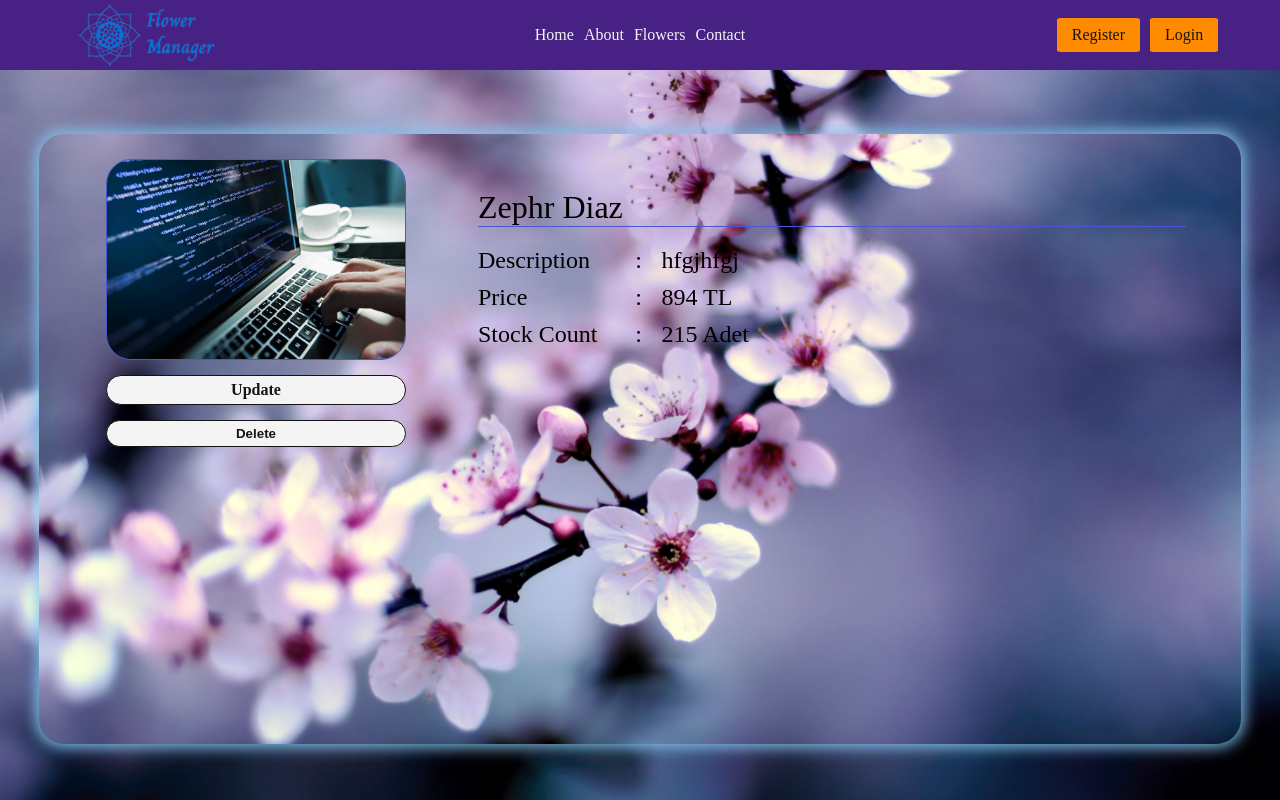
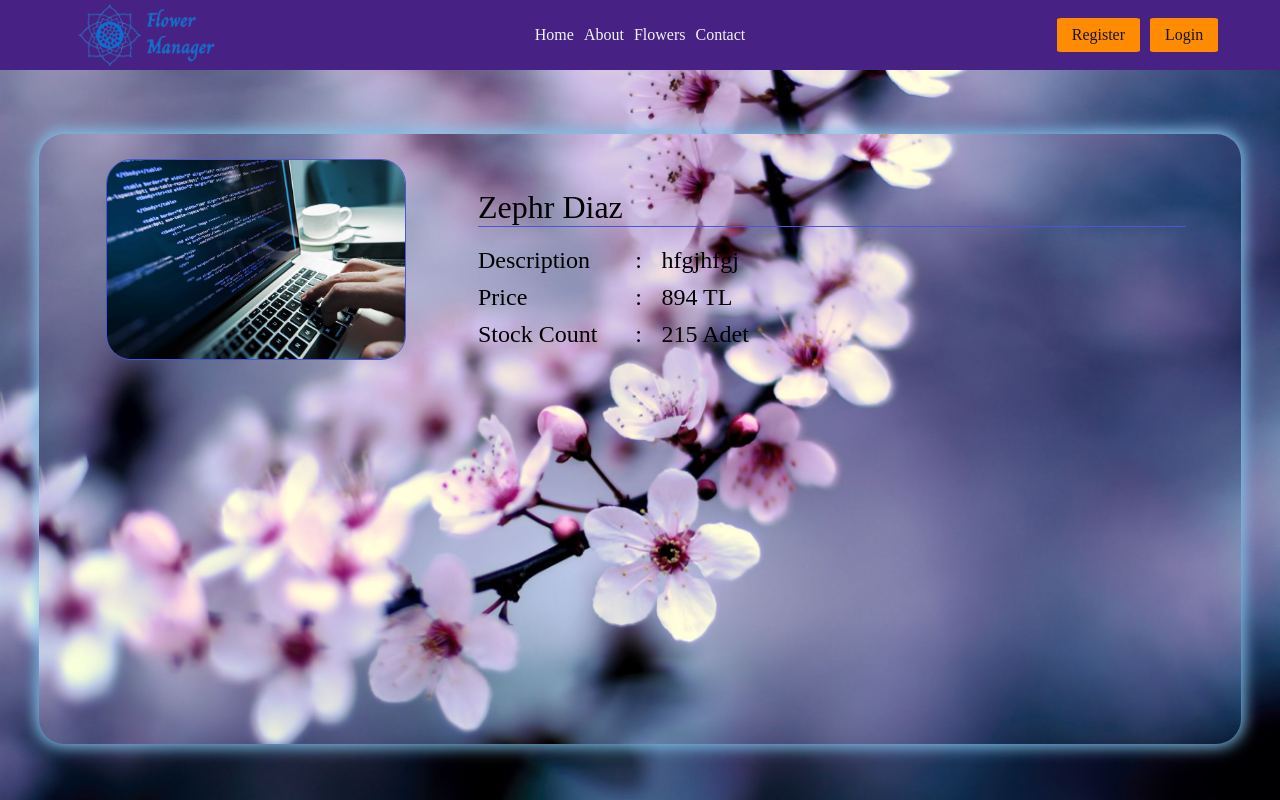
Before and after one commit to omerFarukCelikRep/flower-manager, a React (Create React App) app: page /flowers/14 in a window 1280 px wide. Shown: the top 800 px of the page. Built offline with nearby package versions, Linux system fonts and the light colour scheme; data requests are answered from the project's data file.

Commit message:
Admin olan bir kullanıcının yada  ürünü ekleyen kullanıcının güncelleme ve silme butonlarını görebilmesi sağlandı

```diff
--- a/src/components/app/flowers/details/FlowerDetails.jsx
+++ b/src/components/app/flowers/details/FlowerDetails.jsx
@@ -1,6 +1,7 @@
 import React, { useEffect, useState } from "react";
 import { useParams } from "react-router";
 import { Link } from "react-router-dom";
+import { useAuthContext } from "../../../../context/AuthProvider";
 import { history } from "../../../../helpers/HistoryHelper";
 import BlankPicture from "../../../../img/blank-profile-photo.jpeg";
 import FlowerService from "../../../../services/FlowerService";
@@ -8,9 +9,11 @@ import ConfirmModal from "../../../shared/confirmModal/ConfirmModal";
 
 const FlowerDetails = () => {
   const { id } = useParams();
+  const { auth } = useAuthContext();
 
   const [flower, setFlower] = useState({});
   const [showConfirmModal, setShowConfirmModal] = useState(false);
+  const [hasPermission, setHasPermission] = useState(false);
 
   useEffect(() => {
     const getFlower = async (id) => {
@@ -19,11 +22,14 @@ const FlowerDetails = () => {
         history.navigate("/flowers");
       }
       setFlower(result.data);
+      setHasPermission(
+        auth?.roles?.some((role) => role === "Admin") ||
+          auth?.id === result.data.userId
+      );
     };
 
     getFlower(id);
-  }, [id]);
-
+  }, [id, auth]);
 
   const deleteFlower = async (e) => {
     e.preventDefault();
@@ -42,6 +48,8 @@ const FlowerDetails = () => {
       <div className="flower-details-container">
         <aside className="flower-image">
           <img src={flower.image ?? BlankPicture} alt={`${flower.name}`} />
+          {hasPermission && (
+            <>
               <Link to={`../update/${id}`} className="route-link">
                 Update
               </Link>
@@ -58,6 +66,8 @@ const FlowerDetails = () => {
                 setShowModal={setShowConfirmModal}
                 confirm={deleteFlower}
               />
+            </>
+          )}
         </aside>
         <main className="details">
           <div className="details-title">{`${flower.name}`}</div>
```
Also changed, not shown: 1 other file (tests, documents, lock files or other folders). Lines whose indentation alone changed are shown as unchanged.
